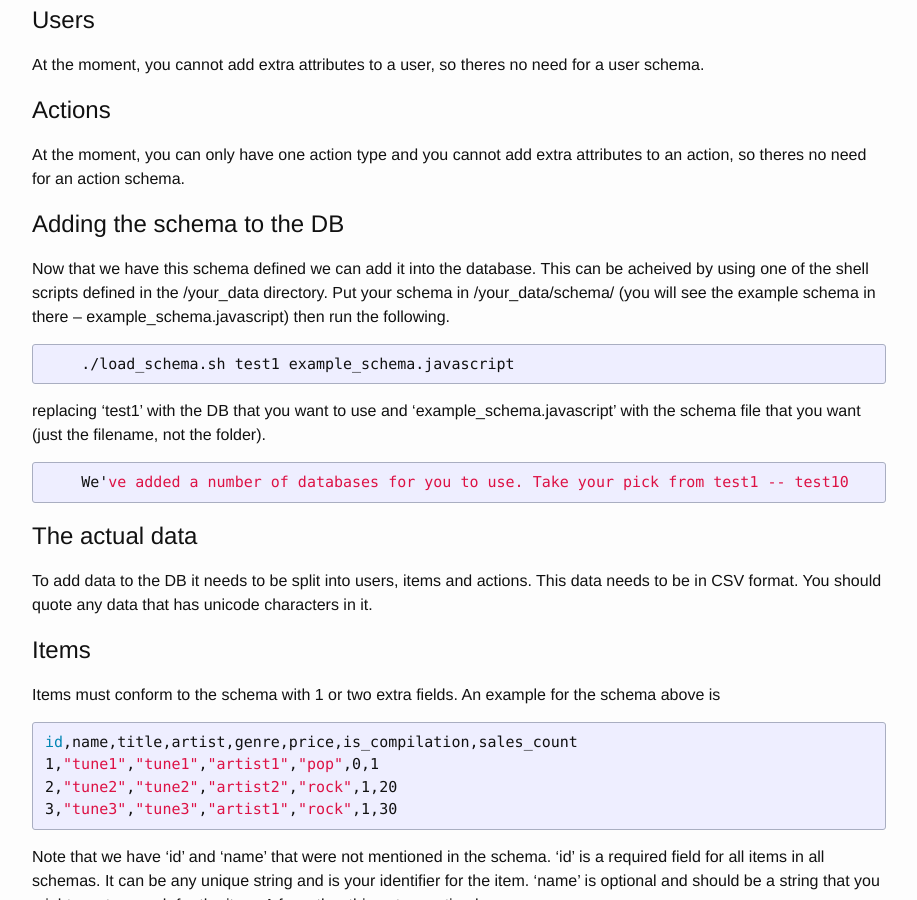
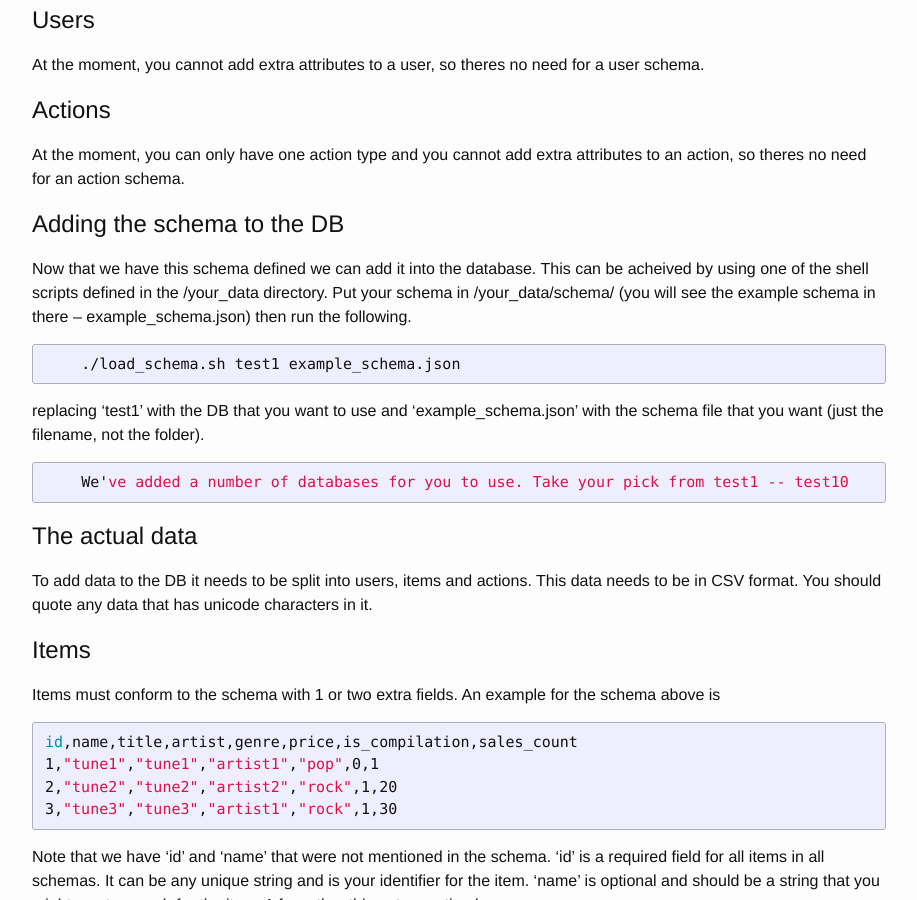
Before and after one commit to SeldonIO/seldonio.github.com, a Jekyll site: the page built from data.md, in a window 1280 px wide and 900 px high, scrolled down 1609 px. Shown: the whole window, without its empty margins (181-1098 px from the left). Built offline with Jekyll 4.4.1, drawn with Linux system fonts in a browser that asks for light colours.

Commit message:
Fixed typo in Importing your data docs
The example file is example_schema.json not example_schema.javascript.

```diff
--- a/data.md
+++ b/data.md
@@ -74,13 +74,13 @@ Let's go though these fields one by one
 
 ## Adding the schema to the DB
 
-Now that we have this schema defined we can add it into the database. This can be acheived by using one of the shell scripts defined in the /your_data directory. Put your schema in /your_data/schema/ (you will see the example schema in there -- example_schema.javascript) then run the following.
+Now that we have this schema defined we can add it into the database. This can be acheived by using one of the shell scripts defined in the /your_data directory. Put your schema in /your_data/schema/ (you will see the example schema in there -- example_schema.json) then run the following.
 
 {% highlight bash %}
-    ./load_schema.sh test1 example_schema.javascript
+    ./load_schema.sh test1 example_schema.json
 {% endhighlight %}
 
-replacing 'test1' with the DB that you want to use and 'example_schema.javascript' with the schema file that you want (just the filename, not the folder).
+replacing 'test1' with the DB that you want to use and 'example_schema.json' with the schema file that you want (just the filename, not the folder).
 {% highlight javascript %}
     We've added a number of databases for you to use. Take your pick from test1 -- test10
 {% endhighlight %}
```
